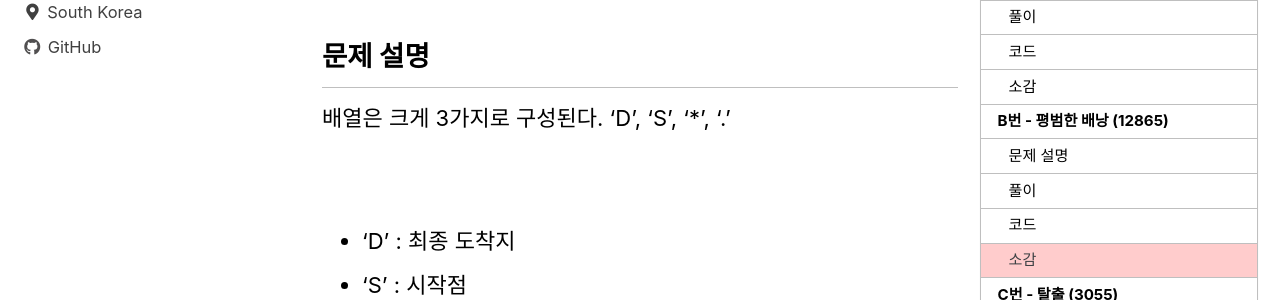
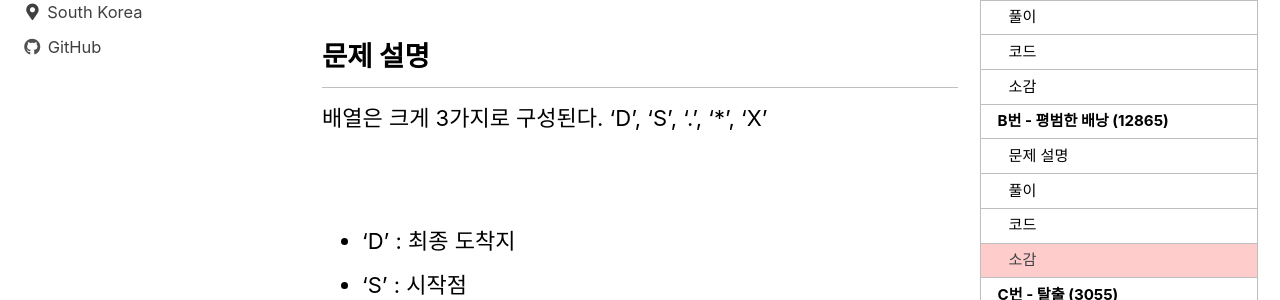
Before and after one commit to jh2song/jh2song.github.io, a Jekyll site: the page built from _posts/ps/2021-02-06-algorithm-study-week007.md, in a window 1280 px wide and 900 px high, scrolled down 5637 px. Shown: the part 155-455 px from the top of the window. Built offline with Jekyll 4.4.1, drawn with Linux system fonts in a browser that asks for light colours; cached includes are drawn as plain includes.

Commit message:
21/02/06

```diff
--- a/_posts/ps/2021-02-06-algorithm-study-week007.md
+++ b/_posts/ps/2021-02-06-algorithm-study-week007.md
@@ -173,7 +173,7 @@ DP는 어렵다... 점화식 세우기가 까다롭다. 실버 문제를 짬짬
 
 ## 문제 설명
 
-배열은 크게 3가지로 구성된다. 'D', 'S', '*', '.'
+배열은 크게 3가지로 구성된다. 'D', 'S', '.', '*', 'X'
 
 <br>
 
```
